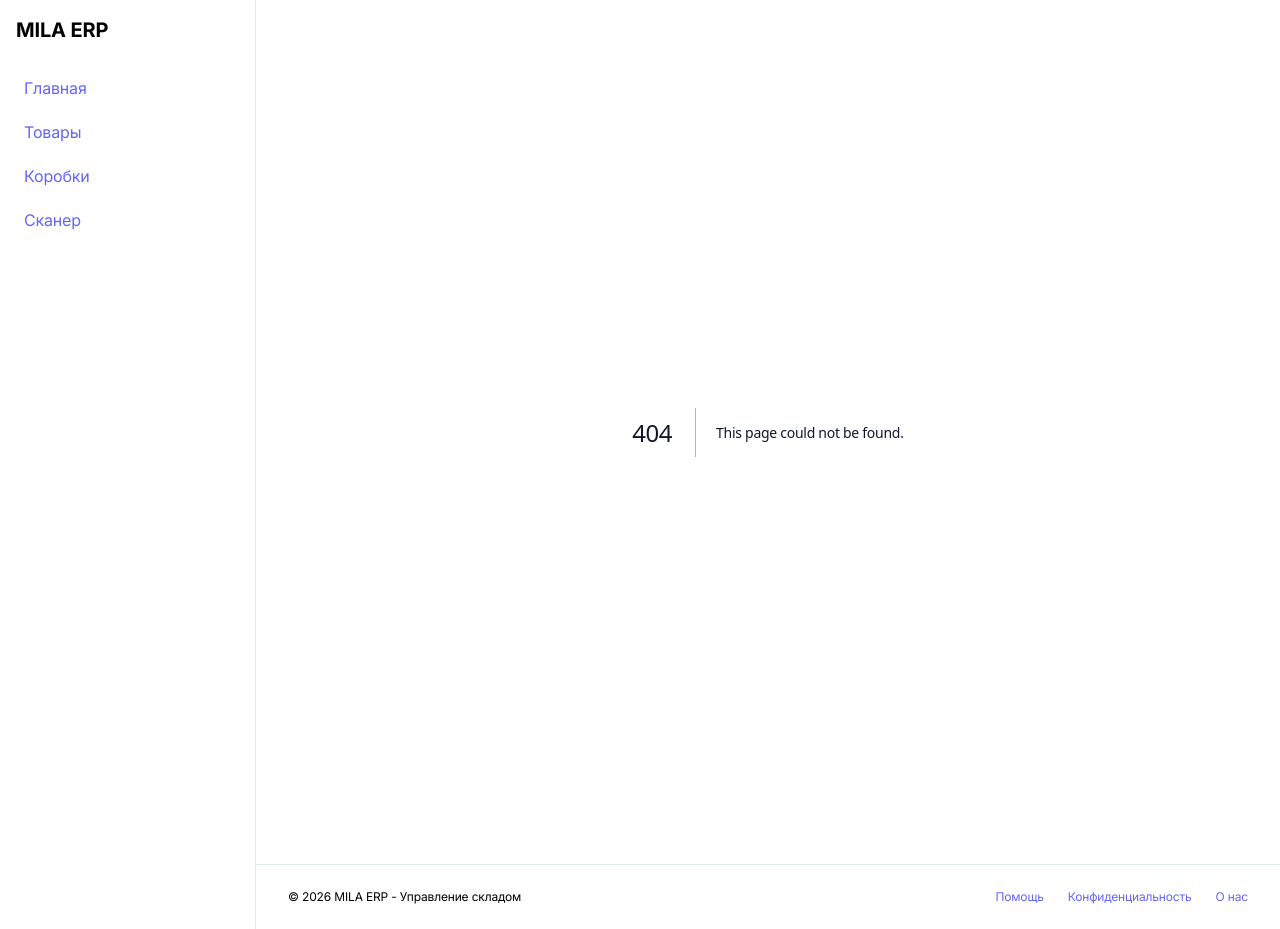
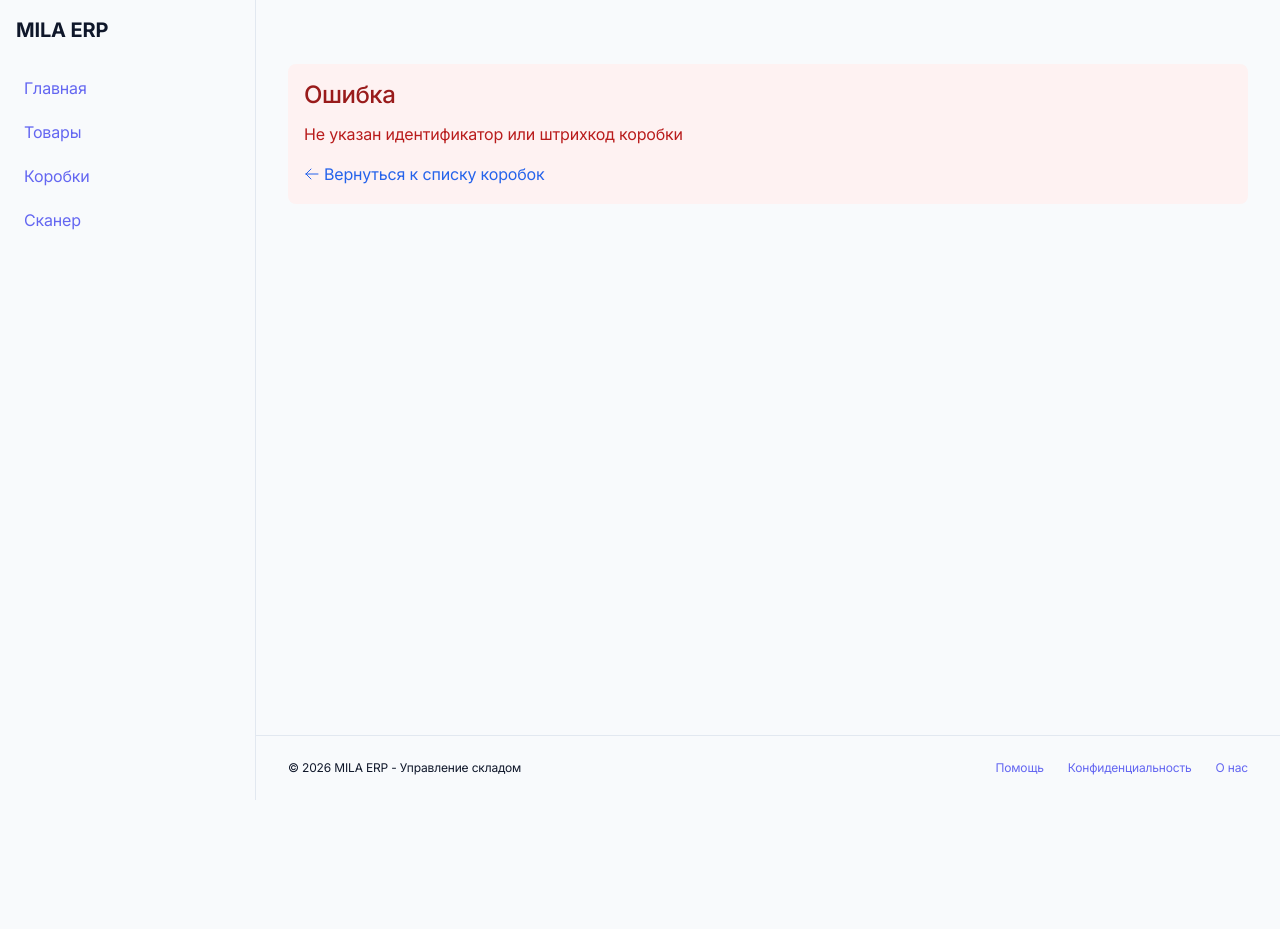
Before and after one commit to butovx/MilaERP, a Next.js app: page /box-content in a window 1280 px wide. Before the commit this address had no page. After the commit the page ends 800 px from the top, so only its background shows below. Built offline with nearby package versions, Linux system fonts and the light colour scheme.

Commit message:
feat: build box contents container page

```diff
--- /dev/null
+++ b/src/app/box-content/page.tsx
@@ -0,0 +1,22 @@
+import { Suspense } from "react";
+import BoxContentClient from "@/components/BoxContentClient";
+
+export const metadata = {
+  title: "Содержимое коробки",
+  description: "Управление содержимым коробки",
+};
+
+export default function BoxContentPage() {
+  return (
+    <Suspense
+      fallback={
+        <div className="py-8 text-center">
+          <div className="inline-block animate-spin h-8 w-8 border-4 border-blue-500 border-t-transparent rounded-full"></div>
+          <p className="mt-2 text-gray-600">Загрузка...</p>
+        </div>
+      }
+    >
+      <BoxContentClient />
+    </Suspense>
+  );
+}
```
